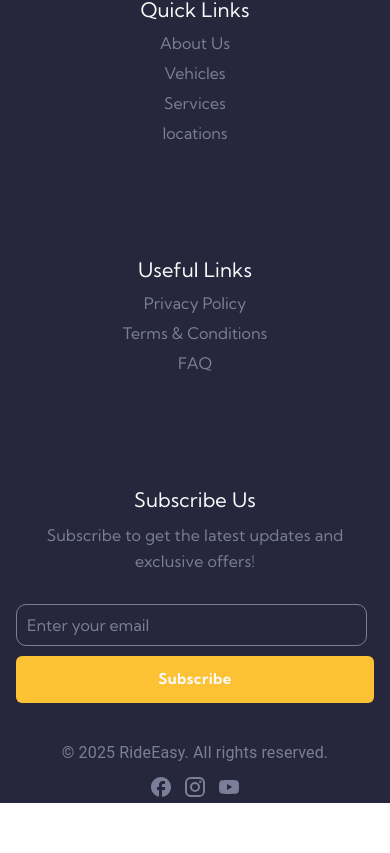
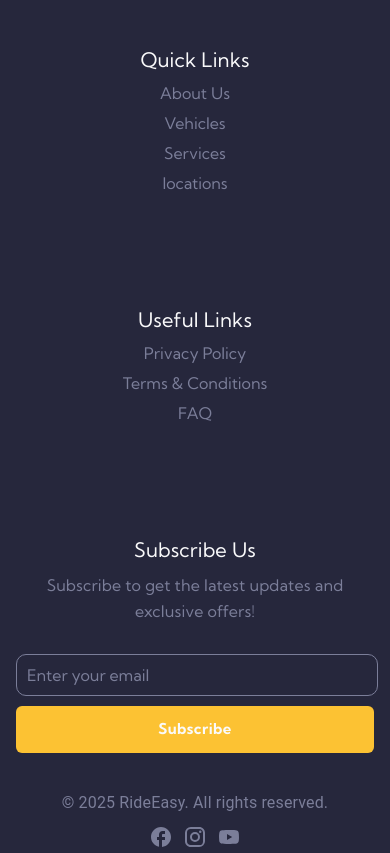
Before and after one commit to Pavitar01/ride-easy, a Next.js app: page / in a window 390 px wide. Shown: the part 4477-5330 px from the top of the page. Before the commit the page ends 5280 px from the top, so only its background shows below. Built offline with nearby package versions, Linux system fonts and the light colour scheme.

Commit message:
Feature: Update responsiveness of footer section

```diff
--- a/src/modules/home/sections/vehicles-section/index.tsx
+++ b/src/modules/home/sections/vehicles-section/index.tsx
@@ -11,8 +11,8 @@ import {
   useTheme,
 } from '@mui/material'
 import VehicleCard from './card'
+import { vehicles } from './vehicles'
 import './styles.scss'
-import { vehicles } from './vehicles'
 
 interface AllVehiclesButtonProps {
   isMobile: boolean
--- a/src/modules/home/sections/vehicles-section/styles.scss
+++ b/src/modules/home/sections/vehicles-section/styles.scss
@@ -3,6 +3,7 @@
     width: 100%;
     display: flex;
     flex-direction: column;
+    margin-bottom: 50px;
     gap: 14px;
     @media screen and (max-width: 893px) {
       display: flex;
--- a/src/shared/ui/footer/styles.scss
+++ b/src/shared/ui/footer/styles.scss
@@ -15,7 +15,7 @@
     flex-wrap: wrap;
     .footer-column {
       flex: 1;
-      min-width: 200px;
+      min-width: 280px;
       margin-bottom: 100px;
       .footer-column-title {
         margin-bottom: 10px;
@@ -63,7 +63,7 @@
         flex-direction: column;
         gap: 10px;
         input{
-          width: 92%;
+          width: 95%;
           padding: 10px;
           border-radius: 10px;
           border: 1px solid var(--global-color-text);
```
